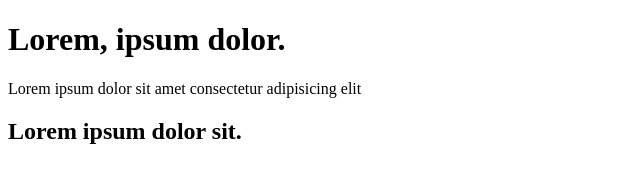
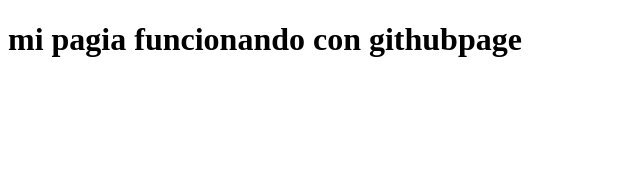
Before and after one commit to osvaldoml/eliminar-por-favor, a plain HTML site: page prueba.html in a window 1280 px wide. Shown: the whole page, without its empty margins (0-640 px from the left). Drawn offline with Linux system fonts and the light colour scheme.

Commit message:
modifique el prueba

```diff
--- a/prueba.html
+++ b/prueba.html
@@ -4,14 +4,11 @@
     <meta charset="UTF-8">
     <meta http-equiv="X-UA-Compatible" content="IE=edge">
     <meta name="viewport" content="width=device-width, initial-scale=1.0">
-    <title>Document</title>
+    <title>github page</title>
 </head>
 <body>
 
-    <h1>Lorem, ipsum dolor.</h1>
-    <p>Lorem ipsum dolor sit amet consectetur adipisicing elit
-    </p>
-    <h2>Lorem ipsum dolor sit.</h2>
+    <h1>mi pagia funcionando con githubpage</h1>
 
 </body>
 </html>
```
